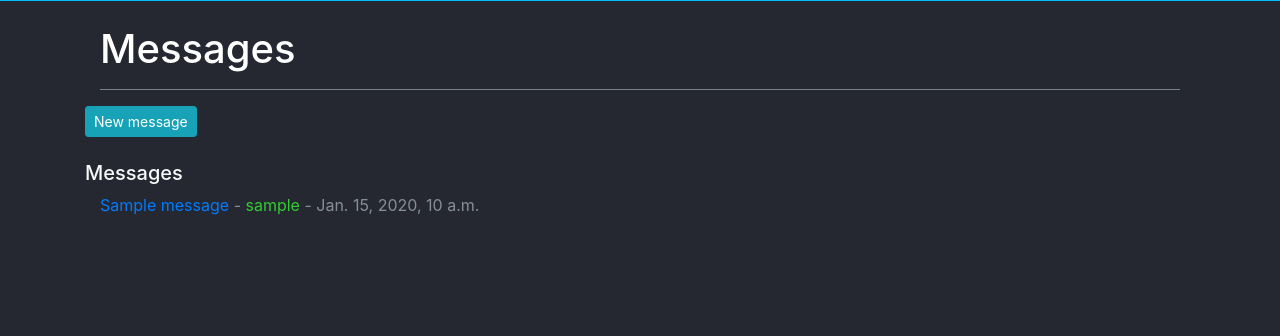
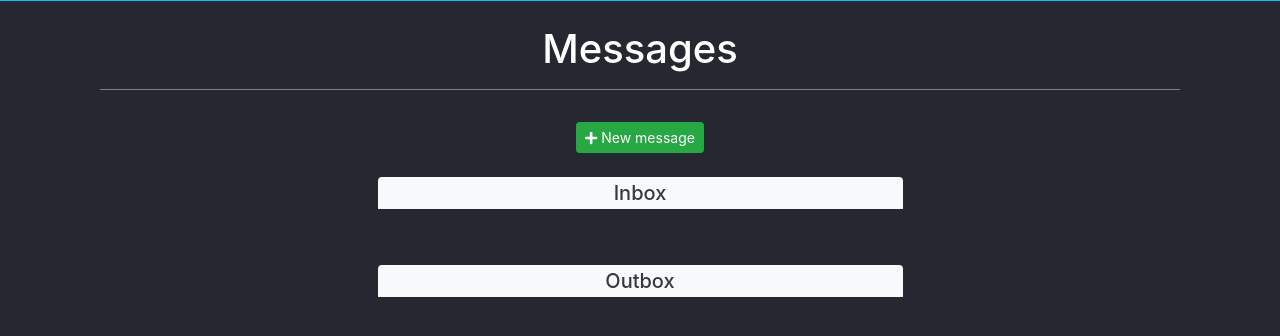
Before and after one commit to MattiasC86/movienight, a Django app: template mnmessages/templates/mnmessages/mnmessages.html in a window 1280 px wide. Shown: the part 56-392 px from the top of the page. Run offline with Django 3.2, Linux system fonts and the light colour scheme; the template is opened without the code that fills it: most values are stand-ins (such as "Sample title", 1, 10 or a date in 2020); some libraries are stand-ins or nearby versions.

Commit message:
Updated look of Messages page, seperated inbox/outbox
Pretty much finalized for now

```diff
--- a/mnmessages/templates/mnmessages/mnmessages.html
+++ b/mnmessages/templates/mnmessages/mnmessages.html
@@ -5,29 +5,60 @@
 
     <div class="container">
         <div class="col-lg-12 mt-4">
-            <h1 style="color:white">Messages</h1>
+            <h1 class="text-center" style="color:white">Messages</h1>
             <hr class="bg-secondary">
         </div>
     </div>
 
     <div class="container">
-        <button class="btn btn-info btn-sm" id="newMsgBtn" data-toggle="modal" data-target="#newEventModal">New message</button>
-        <br><br><h5 class="text-light">Messages</h5>
+        <div class="col-lg-6 mx-auto text-center">
+            <button class="btn btn-success btn-sm mt-3 mx-auto" id="newMsgBtn" data-toggle="modal" data-target="#newEventModal"><i class="fas fa-plus" aria-hidden="true"></i> New message</button>
+            {% comment %}<br><button class="btn btn-primary btn-sm mt-3" id="inboxBtn"><i class="fas fa-inbox" aria-hidden="true"></i> Inbox</button>
+            <button class="btn btn-primary btn-sm mt-3" id="outboxBtn"><i class="fas fa-paper-plane" aria-hidden="true"></i> Outbox</button>{% endcomment %}
+        </div>
+
+        <div class="col-lg-6 mx-auto" id="inboxDiv mx-auto">
+            <br><h5 class="bg-light text-dark p-1 rounded-top text-center">Inbox</h5>
             {% for m in all_messages %}
-            <div class="col-lg-6">
+                {% if m.recipient.username == user.username %}
+                    <div class="col-lg-12">
                         <a href="#" class="link {{ m.read }} {% if not m.read and request.user == m.recipient %} text-light {% endif %}" id="{{ m.pk }}">
-                    {{ m.title }} <span class="text-muted"> - </span><span style="color:limegreen"> {{ m.sender.username }} </span>
+                            {{ m.title }} <span class="text-muted"> from </span><span style="color:limegreen"> {{ m.sender.username }} </span>
                             <span class="text-muted"> - {{ m.date }}</span></a>
-                <div class="message m-1 ml-3 p-2 bg-white text-dark" id="message{{ m.pk }}" style="display:none">
+                        <div class="message m-1 ml-3 p-2 bg-light text-dark rounded" id="message{{ m.pk }}" style="display:none">
                             <span id="title{{ m.pk }}"><b>{{ m.title }}</b></span>
                             <br><span><b>From:</b> <a href="/user/{{ m.sender.username }}" id="sender{{ m.pk }}">{{ m.sender }}</a></span>
                             <br><span><b>To:</b> <a href="/user/{{ m.recipient.username }}" id="recipient{{ m.pk }}">{{ m.recipient }}</a></span>
                             <br><br><p id="content{{ m.pk }}">{{ m.message }}</p>
                             <hr>
-                    <button class="btn btn-info btn-sm" id="respondBtn" data-toggle="modal" data-target="#newEventModal">Respond</button>
+                            <button class="btn btn-primary btn-sm" id="respondBtn" data-toggle="modal" data-target="#newEventModal"><i class="fas fa-reply fa-lg" aria-hidden="true"></i> Respond</button>
                         </div>
                     </div>
+                {% endif %}
             {% endfor %}
+        </div>
+
+        <div class="col-lg-6 mx-auto" id="outboxDiv">
+            <br><br><h5 class="bg-light text-dark p-1 rounded-top text-center">Outbox</h5>
+            {% for m in all_messages %}
+                {% if m.sender.username == user.username %}
+                    <div class="col-lg-12">
+                        <a href="#" class="link {{ m.read }} {% if not m.read and request.user == m.recipient %} text-light {% endif %}" id="{{ m.pk }}">
+                            {{ m.title }} <span class="text-muted"> to </span><span style="color:limegreen"> {{ m.recipient.username }} </span>
+                            <span class="text-muted"> - {{ m.date }}</span></a>
+                        <div class="message m-1 ml-3 p-2 bg-white text-dark rounded" id="message{{ m.pk }}" style="display:none">
+                            <span id="title{{ m.pk }}"><b>{{ m.title }}</b></span>
+                            <br><span><b>From:</b> <a href="/user/{{ m.sender.username }}" id="sender{{ m.pk }}">{{ m.sender }}</a></span>
+                            <br><span><b>To:</b> <a href="/user/{{ m.recipient.username }}" id="recipient{{ m.pk }}">{{ m.recipient }}</a></span>
+                            <br><br><p id="content{{ m.pk }}">{{ m.message }}</p>
+                            <hr>
+                            <button class="btn btn-primary btn-sm" id="respondBtn" data-toggle="modal" data-target="#newEventModal">Respond</button>
+                        </div>
+                    </div>
+                {% endif %}
+            {% endfor %}
+        </div>
+
     </div>
 
 
@@ -77,6 +108,22 @@
 
     <script>
         $(function() {
+            //Display inbox
+            $("#inboxBtn").click(function() {
+                if($("#inboxDiv").is(':visible'))
+                    $("#inboxDiv").hide(200);
+                else
+                    $("#inboxDiv").show(200);
+            });
+
+            //Display outbox
+            $("#outboxBtn").click(function() {
+                if($("#outboxDiv").is(':visible'))
+                    $("#outboxDiv").hide(200);
+                else
+                    $("#outboxDiv").show(200);;
+            });
+
             //CSRF
             function getCookie(name) {
                 var cookieValue = null;
--- a/mnmessages/views.py
+++ b/mnmessages/views.py
@@ -8,7 +8,7 @@ from .models import Message
 
 def messages(request):
     unread_messages = Message.objects.filter(recipient=request.user, read=False)
-    all_messages = Message.objects.filter(sender=request.user) | Message.objects.filter(recipient=request.user)
+    all_messages = Message.objects.filter(sender=request.user).order_by('-date') | Message.objects.filter(recipient=request.user).order_by('-date')
     sent_messages = Message.objects.filter(sender=request.user)
     received_messages = Message.objects.filter(recipient=request.user)
     return render(request, 'mnmessages/mnmessages.html', {'all_messages': all_messages, 'unread': unread_messages,
```
Lines whose indentation alone changed are shown as unchanged.
